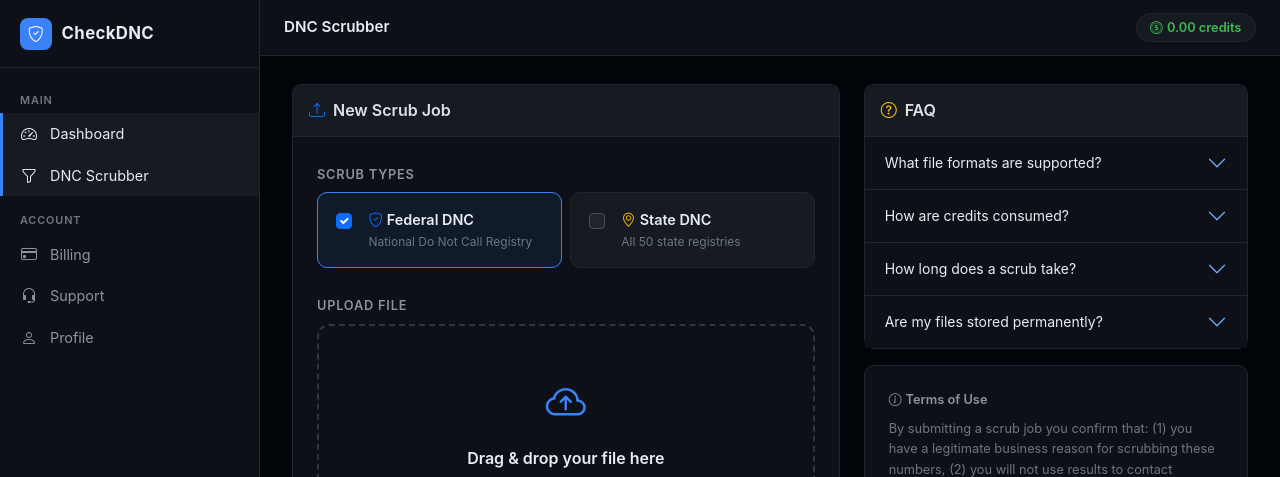
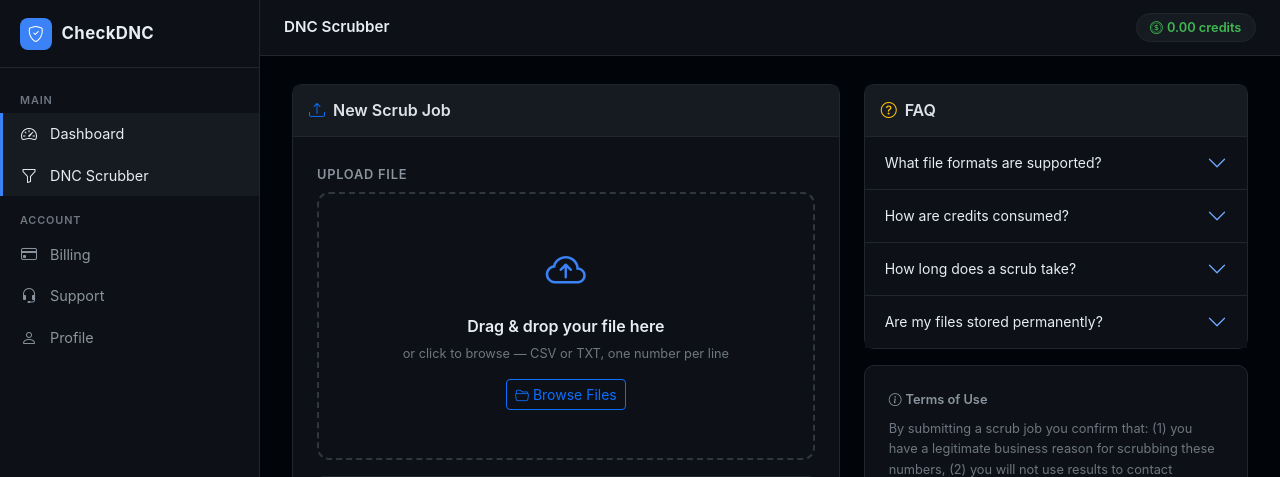
Before and after one commit to TAWHID1248/quest-dnc-checker, a Django app: page /scrubber/ in a window 1280 px wide. Shown: the top 477 px of the page. Run offline with Django 4.2, Linux system fonts and the light colour scheme; the visitor is signed in with stand-in values (Sample User, id 1); data that the repository does not hold is empty; parts of the project's set-up code (start-up, migrations or seed data) failed here and were passed over.

Commit message:
Remove State DNC option — Federal DNC only as hidden field

```diff
--- a/templates/scrubber/home.html
+++ b/templates/scrubber/home.html
@@ -168,30 +168,8 @@
         <form id="scrubForm" enctype="multipart/form-data">
           {% csrf_token %}
 
-          <!-- Scrub type selection -->
-          <div class="mb-4">
-            <label class="form-label fw-semibold mb-2" style="color:#8b949e;font-size:.8rem;text-transform:uppercase;letter-spacing:.06em;">Scrub Types</label>
-            <div class="row g-2">
-              <div class="col-sm-6">
-                <label class="scrub-check-card d-flex align-items-start gap-3 w-100">
-                  <input type="checkbox" name="scrub_types" value="federal_dnc" class="form-check-input mt-1 flex-shrink-0" checked>
-                  <div>
-                    <div class="check-title"><i class="bi bi-shield-check me-1 text-primary"></i>Federal DNC</div>
-                    <div class="check-sub">National Do Not Call Registry</div>
-                  </div>
-                </label>
-              </div>
-              <div class="col-sm-6">
-                <label class="scrub-check-card d-flex align-items-start gap-3 w-100">
-                  <input type="checkbox" name="scrub_types" value="state_dnc" class="form-check-input mt-1 flex-shrink-0">
-                  <div>
-                    <div class="check-title"><i class="bi bi-geo-alt me-1 text-warning"></i>State DNC</div>
-                    <div class="check-sub">All 50 state registries</div>
-                  </div>
-                </label>
-              </div>
-            </div>
-          </div>
+          <!-- Scrub type: Federal DNC only -->
+          <input type="hidden" name="scrub_types" value="federal_dnc">
 
           <!-- Drop zone -->
           <div class="mb-3">
```
